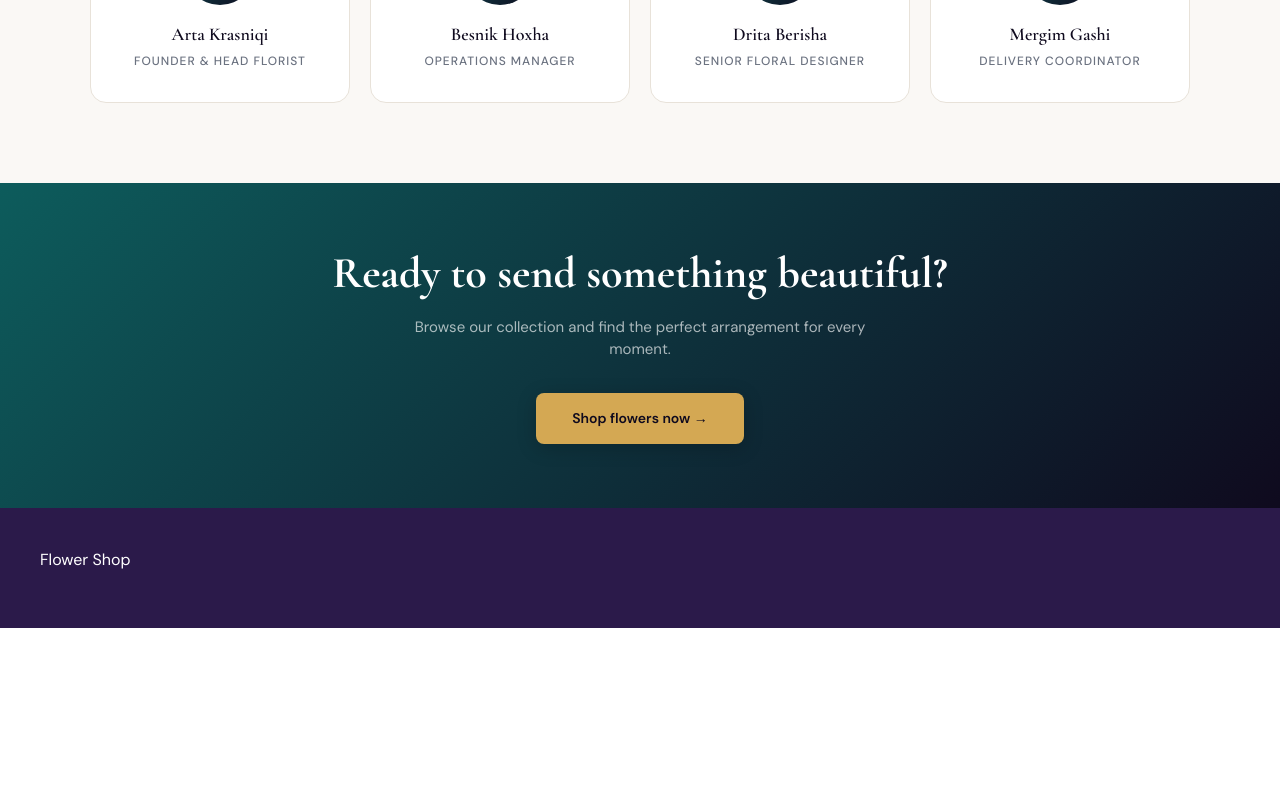
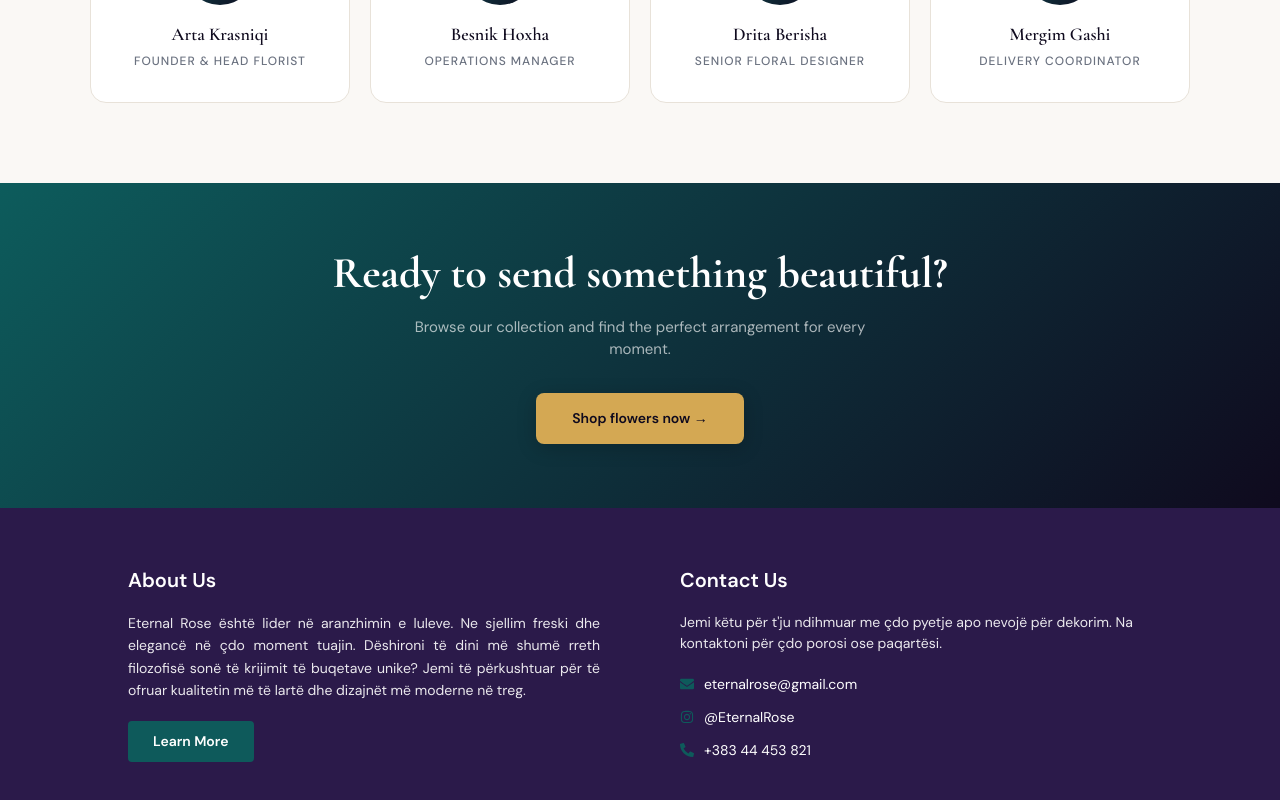
Before and after one commit to blendaarama/SistemPer-MenaxhiminELuleve, a React (Vite) app in the folder flower-frontend/: page /about in a window 1280 px wide. Shown: the part 2125-2925 px from the top of the page. Before the commit the page ends 2753 px from the top, so only its background shows below. Built offline with nearby package versions, Linux system fonts and the light colour scheme.

Commit message:
Fix: Add About Us footer in homepage and image URL input for BouquetCRUD

```diff
--- a/flower-frontend/src/App.jsx
+++ b/flower-frontend/src/App.jsx
@@ -1,15 +1,7 @@
 import React, { useState } from "react";
-import {
-  BrowserRouter as Router,
-  Routes,
-  Route,
-  Navigate,
-  useLocation,
-  Link,
-} from "react-router-dom";
+import { BrowserRouter as Router, Routes, Route, Navigate, useLocation, Link } from "react-router-dom";
 import { FaEnvelope, FaInstagram, FaPhoneAlt } from "react-icons/fa";
 
-// PUBLIC
 import AboutUs from "./components/AboutUs.jsx";
 import Flowers from "./components/Flowers";
 import Bouquets from "./components/Bouquets";
@@ -21,10 +13,8 @@ import Navbar from "./components/Navbar";
 import FlowerStore from "./components/FlowerStore";
 import SearchResults from "./pages/SearchResults";
 
-// ADMIN DASHBOARD
 import AdminDashboard from "./components/AdminDashboard";
 
-// CRUD
 import FlowerCRUD from "./components/FlowerCRUD";
 import BouquetCRUD from "./components/BouquetCRUD";
 import OccasionCRUD from "./components/OccasionCRUD";
@@ -38,33 +28,17 @@ import SupplyOrders from "./components/SupplyOrders";
 import CustomerCRUD from "./components/CustomerCRUD";
 import DeliveriesCRUD from "./components/DeliveriesCRUD.jsx";
 import ReviewsCRUD from "./components/ReviewsCRUD";
-import OrderCRUD from "./components/OrderCRUD";
 
-// AUTH
 import PrivateRoute from "./components/PrivateRoute";
 
-// CART
 import { useCart } from "./context/CartContext.jsx";
 
-/* ================= CART ================= */
 const CartPageComponent = () => {
   const { cartItems, removeFromCart, clearCart } = useCart();
-
-  const total = cartItems.reduce(
-    (sum, item) => sum + item.price * item.quantity,
-    0
-  );
-
+  const total = cartItems.reduce((sum, item) => sum + item.price * item.quantity, 0);
   const [showCheckoutModal, setShowCheckoutModal] = useState(false);
   const [orderSuccess, setOrderSuccess] = useState(false);
-
-  const [shippingDetails, setShippingDetails] = useState({
-    fullName: "",
-    city: "Prishtinë",
-    address: "",
-    phone: "",
-    paymentMethod: "Cash",
-  });
+  const [shippingDetails, setShippingDetails] = useState({ fullName: "", city: "Prishtinë", address: "", phone: "", paymentMethod: "Cash" });
 
   const handleInputChange = (e) => {
     const { name, value } = e.target;
@@ -73,16 +47,10 @@ const CartPageComponent = () => {
 
   const handlePlaceOrder = (e) => {
     e.preventDefault();
-
-    if (
-      !shippingDetails.fullName ||
-      !shippingDetails.address ||
-      !shippingDetails.phone
-    ) {
+    if (!shippingDetails.fullName || !shippingDetails.address || !shippingDetails.phone) {
       alert("Plotëso të gjitha fushat!");
       return;
     }
-
     const newOrder = {
       id: Math.floor(1000 + Math.random() * 9000),
       customer: shippingDetails.fullName,
@@ -91,15 +59,9 @@ const CartPageComponent = () => {
       totalRevenue: total.toFixed(2),
       status: "PENDING",
     };
-
     const existing = JSON.parse(localStorage.getItem("orders") || "[]");
-    localStorage.setItem(
-      "orders",
-      JSON.stringify([...existing, newOrder])
-    );
-
+    localStorage.setItem("orders", JSON.stringify([...existing, newOrder]));
     setOrderSuccess(true);
-
     setTimeout(() => {
       clearCart();
       setShowCheckoutModal(false);
@@ -110,98 +72,84 @@ const CartPageComponent = () => {
   return (
     <div style={{ padding: 40 }}>
       <h2>Shporta</h2>
-
-      {cartItems.length === 0 ? (
-        <Link to="/">Kthehu te dyqani</Link>
-      ) : (
+      {cartItems.length === 0 ? <Link to="/">Kthehu te dyqani</Link> : (
         <>
           {cartItems.map((item) => (
             <div key={item.id}>
               <h4>{item.name}</h4>
-              <button onClick={() => removeFromCart(item.id)}>
-                Remove
-              </button>
+              <button onClick={() => removeFromCart(item.id)}>Remove</button>
             </div>
           ))}
-
           <h3>Total: ${total.toFixed(2)}</h3>
-
           <button onClick={clearCart}>Clear</button>
-
-          <button onClick={() => setShowCheckoutModal(true)}>
-            Checkout
-          </button>
+          <button onClick={() => setShowCheckoutModal(true)}>Checkout</button>
         </>
       )}
-
       {showCheckoutModal && (
         <div>
           {!orderSuccess ? (
             <form onSubmit={handlePlaceOrder}>
-              <input
-                name="fullName"
-                value={shippingDetails.fullName}
-                onChange={handleInputChange}
-                placeholder="Name"
-              />
-
-              <input
-                name="address"
-                value={shippingDetails.address}
-                onChange={handleInputChange}
-                placeholder="Address"
-              />
-
-              <input
-                name="phone"
-                value={shippingDetails.phone}
-                onChange={handleInputChange}
-                placeholder="Phone"
-              />
-
+              <input name="fullName" value={shippingDetails.fullName} onChange={handleInputChange} placeholder="Name" />
+              <input name="address" value={shippingDetails.address} onChange={handleInputChange} placeholder="Address" />
+              <input name="phone" value={shippingDetails.phone} onChange={handleInputChange} placeholder="Phone" />
               <button type="submit">Submit</button>
             </form>
-          ) : (
-            <h3>Order sukses!</h3>
-          )}
+          ) : <h3>Order sukses!</h3>}
         </div>
       )}
     </div>
   );
 };
 
-/* ================= FOOTER ================= */
 const AppFooter = () => (
-  <footer style={{ background: "#2B1A4A", color: "white", padding: 40 }}>
-    <p>Flower Shop</p>
+  <footer style={{ background: "#2B1A4A", color: "#FFFFFF", padding: "60px 10%", display: "flex", justifyContent: "space-between", flexWrap: "wrap", gap: "80px", marginTop: "auto" }}>
+
+    {/* About Us */}
+    <div style={{ flex: "1 1 400px" }}>
+      <h3 style={{ color: "white", marginBottom: "20px", fontSize: "20px", fontWeight: "bold" }}>About Us</h3>
+      <p style={{ fontSize: "14px", lineHeight: "1.6", marginBottom: "20px", opacity: 0.9, textAlign: "justify" }}>
+        Eternal Rose është lider në aranzhimin e luleve. Ne sjellim freski dhe elegancë në çdo moment tuajin.
+        Dëshironi të dini më shumë rreth filozofisë sonë të krijimit të buqetave unike?
+        Jemi të përkushtuar për të ofruar kualitetin më të lartë dhe dizajnët më moderne në treg.
+      </p>
+      <Link to="/about" style={{ display: "inline-block", padding: "10px 25px", background: "#0E5A5B", color: "white", textDecoration: "none", borderRadius: "4px", fontSize: "14px", fontWeight: "bold" }}>
+        Learn More
+      </Link>
+    </div>
+
+    {/* Contact Us */}
+    <div style={{ flex: "1 1 400px" }}>
+      <h3 style={{ color: "white", marginBottom: "20px", fontSize: "20px", fontWeight: "bold" }}>Contact Us</h3>
+      <p style={{ fontSize: "14px", marginBottom: "20px", opacity: 0.9 }}>
+        Jemi këtu për t'ju ndihmuar me çdo pyetje apo nevojë për dekorim. Na kontaktoni për çdo porosi ose paqartësi.
+      </p>
+      <div style={{ display: "flex", flexDirection: "column", gap: "12px", fontSize: "14px" }}>
+        <div style={{ display: "flex", alignItems: "center", gap: "10px" }}>
+          <FaEnvelope color="#0E5A5B" /> <a href="mailto:eternalrose@gmail.com" style={{ color: "white", textDecoration: "none" }}>eternalrose@gmail.com</a>
+        </div>
+        <div style={{ display: "flex", alignItems: "center", gap: "10px" }}>
+          <FaInstagram color="#0E5A5B" /> <span>@EternalRose</span>
+        </div>
+        <div style={{ display: "flex", alignItems: "center", gap: "10px" }}>
+          <FaPhoneAlt color="#0E5A5B" /> <span>+383 44 453 821</span>
+        </div>
+      </div>
+    </div>
   </footer>
 );
 
-/* ================= APP CONTENT ================= */
 function AppContent() {
   const location = useLocation();
-  const isAuth =
-    location.pathname === "/login" ||
-    location.pathname === "/register";
+  const isAuth = location.pathname === "/login" || location.pathname === "/register";
 
   return (
     <>
       {!isAuth && <Navbar />}
 
       <Routes>
-        {/* AUTH */}
         <Route path="/login" element={<Login />} />
         <Route path="/register" element={<Register />} />
-
-        {/* USER */}
-        <Route
-          path="/"
-          element={
-            <PrivateRoute>
-              <FlowerStore />
-            </PrivateRoute>
-          }
-        />
+        <Route path="/" element={<PrivateRoute><FlowerStore /></PrivateRoute>} />
 
         <Route path="/about" element={<AboutUs />} />
         <Route path="/user/flowers" element={<Flowers />} />
@@ -209,29 +157,11 @@ function AppContent() {
         <Route path="/user/occasions" element={<Occasions />} />
         <Route path="/user/reviews" element={<Reviews />} />
 
-        {/* CART */}
-        <Route
-          path="/order"
-          element={
-            <PrivateRoute>
-              <CartPageComponent />
-            </PrivateRoute>
-          }
-        />
+        <Route path="/order" element={<PrivateRoute><CartPageComponent /></PrivateRoute>} />
 
-        {/* ADMIN */}
-        <Route
-          path="/admin/dashboard"
-          element={
-            <PrivateRoute adminOnly>
-              <AdminDashboard />
-            </PrivateRoute>
-          }
-        />
+        <Route path="/admin/dashboard" element={<PrivateRoute adminOnly><AdminDashboard /></PrivateRoute>} />
 
-        {/* CRUD ADMIN */}
         <Route path="/flowers" element={<PrivateRoute adminOnly><FlowerCRUD /></PrivateRoute>} />
-        <Route path="/bouqet-flowers" element={<PrivateRoute adminOnly><BouquetCRUD /></PrivateRoute>} />
         <Route path="/bouquets" element={<PrivateRoute adminOnly><BouquetCRUD /></PrivateRoute>} />
         <Route path="/occasions" element={<PrivateRoute adminOnly><OccasionCRUD /></PrivateRoute>} />
         <Route path="/suppliers" element={<PrivateRoute adminOnly><SupplierCRUD /></PrivateRoute>} />
@@ -243,12 +173,7 @@ function AppContent() {
         <Route path="/categories" element={<PrivateRoute adminOnly><CategoriesCRUD /></PrivateRoute>} />
         <Route path="/deliveries" element={<PrivateRoute adminOnly><DeliveriesCRUD /></PrivateRoute>} />
         <Route path="/reviews" element={<PrivateRoute adminOnly><ReviewsCRUD /></PrivateRoute>} />
-        <Route path="/supply-orders" element={<PrivateRoute adminOnly><SupplyOrders /></PrivateRoute>} />
-
-        {/* SEARCH */}
         <Route path="/search" element={<SearchResults />} />
-
-        {/* FALLBACK */}
         <Route path="*" element={<Navigate to="/" />} />
       </Routes>
 
@@ -257,7 +182,6 @@ function AppContent() {
   );
 }
 
-/* ================= ROOT ================= */
 export default function App() {
   return (
     <Router>
```
Also changed, not shown: flower-frontend/src/components/AboutUs.jsx (+16 -15 lines), flower-frontend/src/components/BouquetCRUD.jsx (+15 -7 lines), 1 other file (tests, documents, lock files or other folders).
